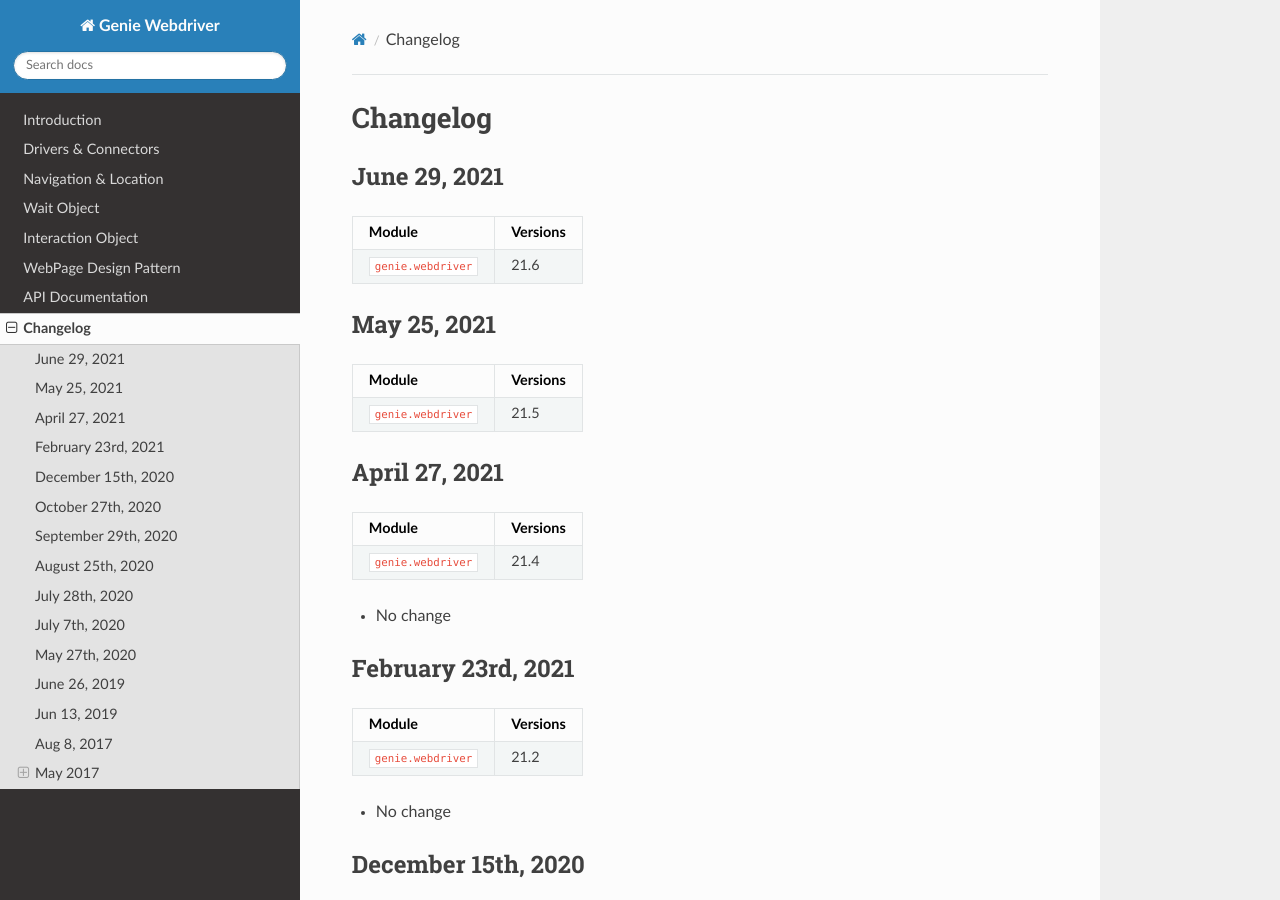
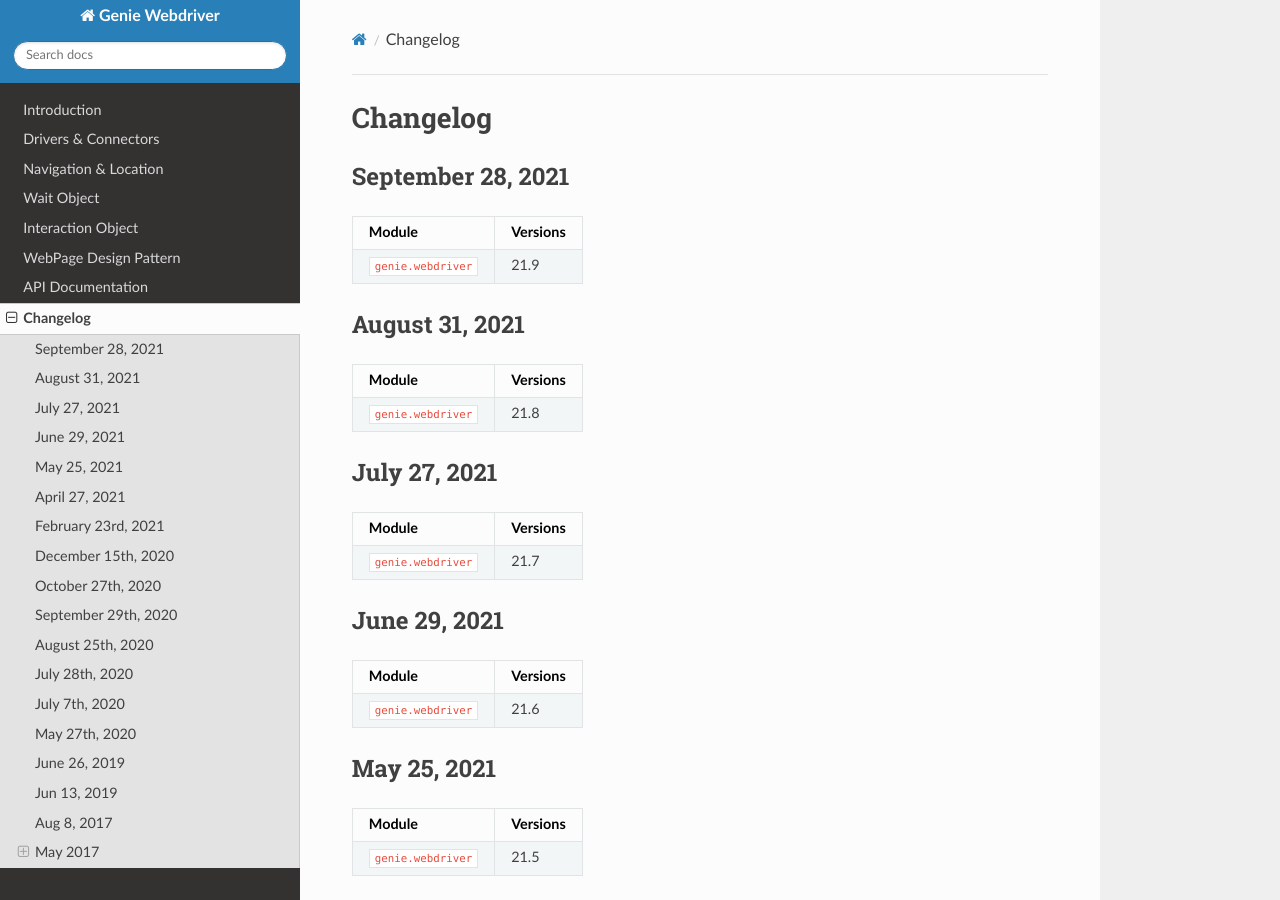
Before and after one commit to CiscoTestAutomation/geniewebdriver, a Sphinx documentation site: the page built from docs/changelog/index.rst, in a window 1280 px wide and 900 px high. Built offline with Sphinx 7.4.7 and the Read the Docs theme 2.0.0, drawn with Linux system fonts in a browser that asks for light colours.

Commit message:
Updated index.rst

```diff
--- a/docs/changelog/index.rst
+++ b/docs/changelog/index.rst
@@ -1,5 +1,32 @@
 Changelog
 =========
+
+September 28, 2021
+-------------------
+
++-------------------------------+-------------------------------+
+| Module                        | Versions                      |
++===============================+===============================+
+| ``genie.webdriver``           | 21.9                          |
++-------------------------------+-------------------------------+
+
+August 31, 2021
+-------------------
+
++-------------------------------+-------------------------------+
+| Module                        | Versions                      |
++===============================+===============================+
+| ``genie.webdriver``           | 21.8                          |
++-------------------------------+-------------------------------+
+
+July 27, 2021
+-------------------
+
++-------------------------------+-------------------------------+
+| Module                        | Versions                      |
++===============================+===============================+
+| ``genie.webdriver``           | 21.7                          |
++-------------------------------+-------------------------------+
 
 June 29, 2021
 -------------------
```
